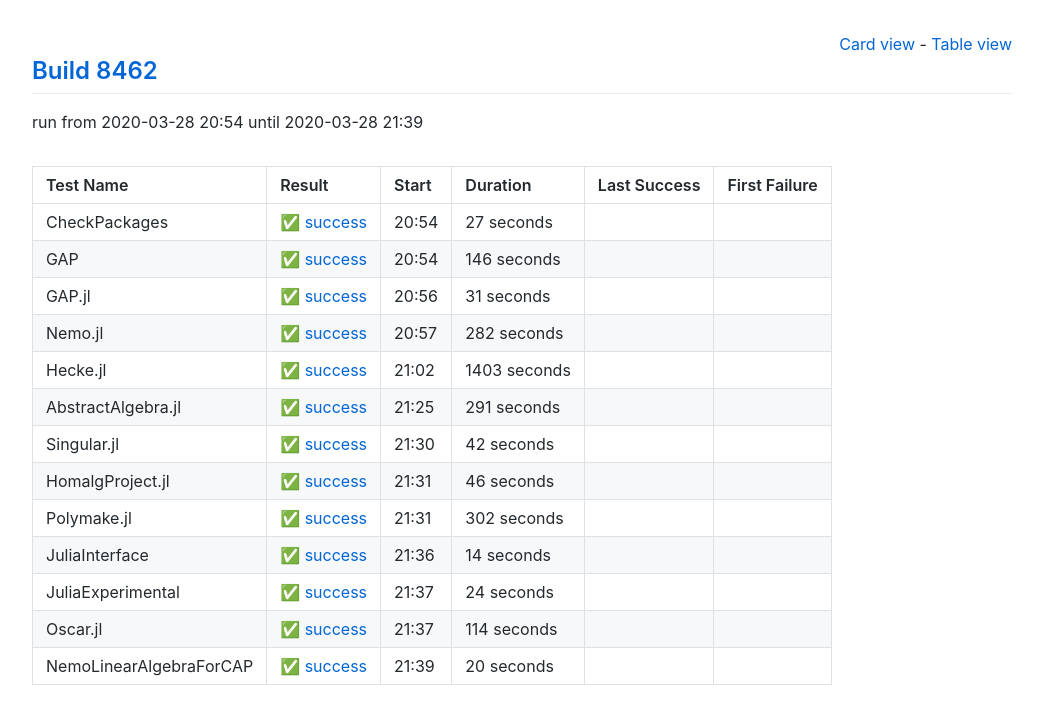
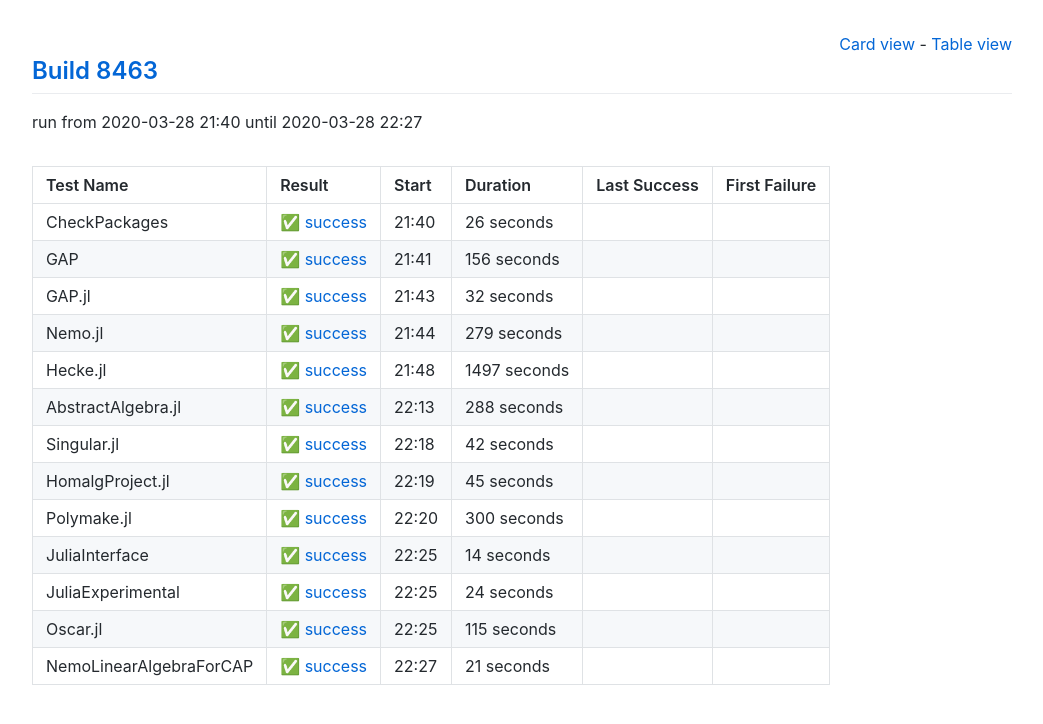
Before and after one commit to oscar-system/oscar-ci-status, a Jekyll site: the page built from table.html, in a window 1280 px wide. Shown: the top 724 px of the page, without its empty margins (118-1161 px from the left). Built offline with Jekyll 4.4.1, drawn with Linux system fonts in a browser that asks for light colours.

Commit message:
Build 8463

```diff
--- a/_data/ci.yml
+++ b/_data/ci.yml
@@ -1,71 +1,71 @@
-build: 8462
-build_url: https://oscarci.mathematik.uni-kl.de/job/oscar/8462/
+build: 8463
+build_url: https://oscarci.mathematik.uni-kl.de/job/oscar/8463/
 job: oscar
 tests:
-- duration: 27
+- duration: 26
   exitcode: 0
   first_failure: false
   first_failure_url: null
   last_success: false
   last_success_url: null
-  log: https://oscarci.mathematik.uni-kl.de/job/oscar/8462/artifact/logs/build-8462/CheckPackages.log
+  log: https://oscarci.mathematik.uni-kl.de/job/oscar/8463/artifact/logs/build-8463/CheckPackages.log
   name: CheckPackages
-  start: 2020-03-28 20:54
+  start: 2020-03-28 21:40
   status: success
   success: true
-- duration: 146
+- duration: 156
   exitcode: 0
   first_failure: false
   first_failure_url: null
   last_success: false
   last_success_url: null
-  log: https://oscarci.mathematik.uni-kl.de/job/oscar/8462/artifact/logs/build-8462/GAP.log
+  log: https://oscarci.mathematik.uni-kl.de/job/oscar/8463/artifact/logs/build-8463/GAP.log
   name: GAP
-  start: 2020-03-28 20:54
+  start: 2020-03-28 21:41
   status: success
   success: true
-- duration: 31
+- duration: 32
   exitcode: 0
   first_failure: false
   first_failure_url: null
   last_success: false
   last_success_url: null
-  log: https://oscarci.mathematik.uni-kl.de/job/oscar/8462/artifact/logs/build-8462/GAP.jl.log
+  log: https://oscarci.mathematik.uni-kl.de/job/oscar/8463/artifact/logs/build-8463/GAP.jl.log
   name: GAP.jl
-  start: 2020-03-28 20:56
+  start: 2020-03-28 21:43
   status: success
   success: true
-- duration: 282
+- duration: 279
   exitcode: 0
   first_failure: false
   first_failure_url: null
   last_success: false
   last_success_url: null
-  log: https://oscarci.mathematik.uni-kl.de/job/oscar/8462/artifact/logs/build-8462/Nemo.jl.log
+  log: https://oscarci.mathematik.uni-kl.de/job/oscar/8463/artifact/logs/build-8463/Nemo.jl.log
   name: Nemo.jl
-  start: 2020-03-28 20:57
+  start: 2020-03-28 21:44
   status: success
   success: true
-- duration: 1403
+- duration: 1497
   exitcode: 0
   first_failure: false
   first_failure_url: null
   last_success: false
   last_success_url: null
-  log: https://oscarci.mathematik.uni-kl.de/job/oscar/8462/artifact/logs/build-8462/Hecke.jl.log
+  log: https://oscarci.mathematik.uni-kl.de/job/oscar/8463/artifact/logs/build-8463/Hecke.jl.log
   name: Hecke.jl
-  start: 2020-03-28 21:02
+  start: 2020-03-28 21:48
   status: success
   success: true
-- duration: 291
+- duration: 288
   exitcode: 0
   first_failure: false
   first_failure_url: null
   last_success: false
   last_success_url: null
-  log: https://oscarci.mathematik.uni-kl.de/job/oscar/8462/artifact/logs/build-8462/AbstractAlgebra.jl.log
+  log: https://oscarci.mathematik.uni-kl.de/job/oscar/8463/artifact/logs/build-8463/AbstractAlgebra.jl.log
   name: AbstractAlgebra.jl
-  start: 2020-03-28 21:25
+  start: 2020-03-28 22:13
   status: success
   success: true
 - duration: 42
@@ -74,31 +74,31 @@ tests:
   first_failure_url: null
   last_success: false
   last_success_url: null
-  log: https://oscarci.mathematik.uni-kl.de/job/oscar/8462/artifact/logs/build-8462/Singular.jl.log
+  log: https://oscarci.mathematik.uni-kl.de/job/oscar/8463/artifact/logs/build-8463/Singular.jl.log
   name: Singular.jl
-  start: 2020-03-28 21:30
+  start: 2020-03-28 22:18
   status: success
   success: true
-- duration: 46
+- duration: 45
   exitcode: 0
   first_failure: false
   first_failure_url: null
   last_success: false
   last_success_url: null
-  log: https://oscarci.mathematik.uni-kl.de/job/oscar/8462/artifact/logs/build-8462/HomalgProject.jl.log
+  log: https://oscarci.mathematik.uni-kl.de/job/oscar/8463/artifact/logs/build-8463/HomalgProject.jl.log
   name: HomalgProject.jl
-  start: 2020-03-28 21:31
+  start: 2020-03-28 22:19
   status: success
   success: true
-- duration: 302
+- duration: 300
   exitcode: 0
   first_failure: false
   first_failure_url: null
   last_success: false
   last_success_url: null
-  log: https://oscarci.mathematik.uni-kl.de/job/oscar/8462/artifact/logs/build-8462/Polymake.jl.log
+  log: https://oscarci.mathematik.uni-kl.de/job/oscar/8463/artifact/logs/build-8463/Polymake.jl.log
   name: Polymake.jl
-  start: 2020-03-28 21:31
+  start: 2020-03-28 22:20
   status: success
   success: true
 - duration: 14
@@ -107,9 +107,9 @@ tests:
   first_failure_url: null
   last_success: false
   last_success_url: null
-  log: https://oscarci.mathematik.uni-kl.de/job/oscar/8462/artifact/logs/build-8462/JuliaInterface.log
+  log: https://oscarci.mathematik.uni-kl.de/job/oscar/8463/artifact/logs/build-8463/JuliaInterface.log
   name: JuliaInterface
-  start: 2020-03-28 21:36
+  start: 2020-03-28 22:25
   status: success
   success: true
 - duration: 24
@@ -118,30 +118,30 @@ tests:
   first_failure_url: null
   last_success: false
   last_success_url: null
-  log: https://oscarci.mathematik.uni-kl.de/job/oscar/8462/artifact/logs/build-8462/JuliaExperimental.log
+  log: https://oscarci.mathematik.uni-kl.de/job/oscar/8463/artifact/logs/build-8463/JuliaExperimental.log
   name: JuliaExperimental
-  start: 2020-03-28 21:37
+  start: 2020-03-28 22:25
   status: success
   success: true
-- duration: 114
+- duration: 115
   exitcode: 0
   first_failure: false
   first_failure_url: null
   last_success: false
   last_success_url: null
-  log: https://oscarci.mathematik.uni-kl.de/job/oscar/8462/artifact/logs/build-8462/Oscar.jl.log
+  log: https://oscarci.mathematik.uni-kl.de/job/oscar/8463/artifact/logs/build-8463/Oscar.jl.log
   name: Oscar.jl
-  start: 2020-03-28 21:37
+  start: 2020-03-28 22:25
   status: success
   success: true
-- duration: 20
+- duration: 21
   exitcode: 0
   first_failure: false
   first_failure_url: null
   last_success: false
   last_success_url: null
-  log: https://oscarci.mathematik.uni-kl.de/job/oscar/8462/artifact/logs/build-8462/NemoLinearAlgebraForCAP.log
+  log: https://oscarci.mathematik.uni-kl.de/job/oscar/8463/artifact/logs/build-8463/NemoLinearAlgebraForCAP.log
   name: NemoLinearAlgebraForCAP
-  start: 2020-03-28 21:39
+  start: 2020-03-28 22:27
   status: success
   success: true
```
Also changed, not shown: README.md.
